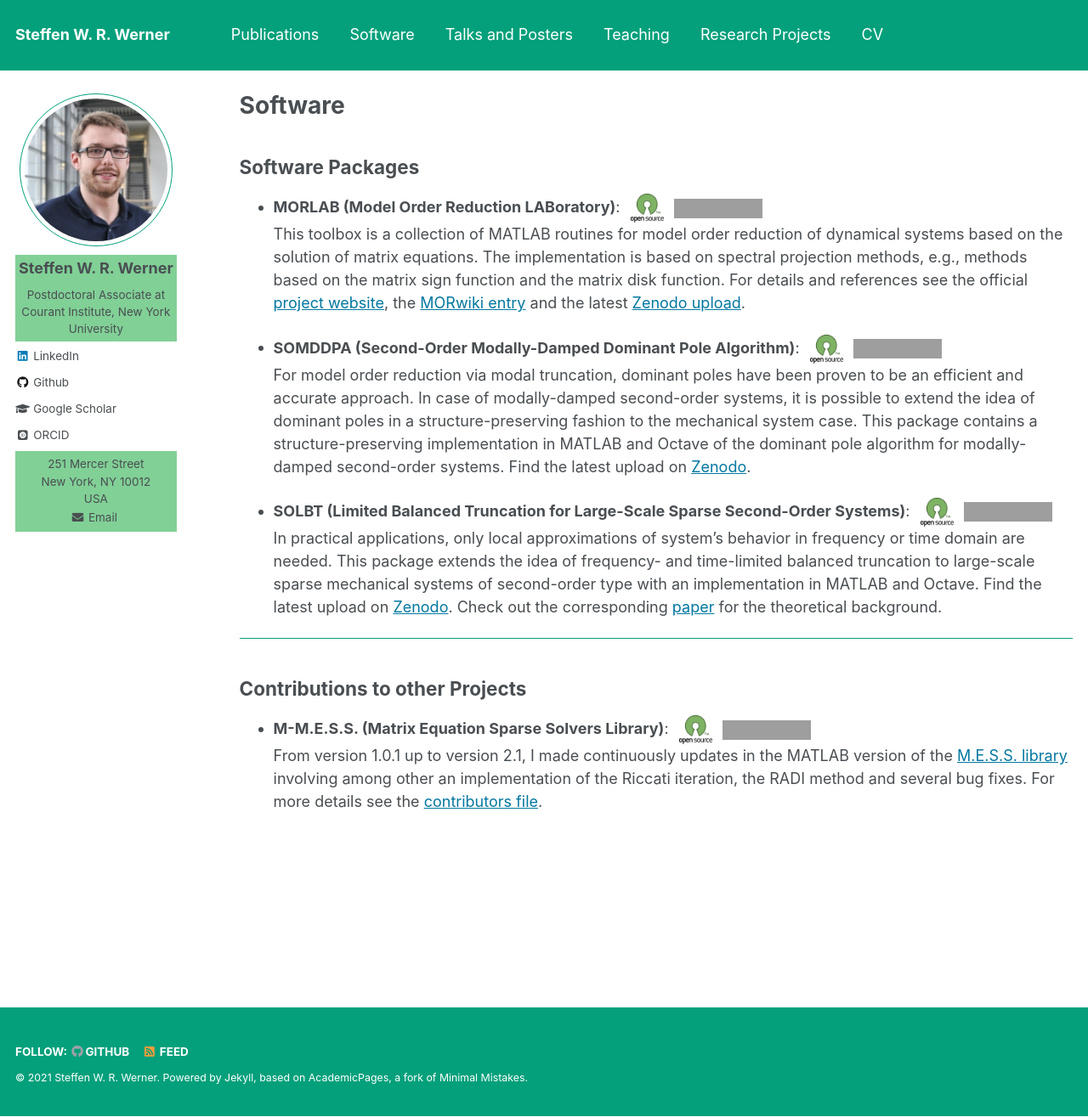
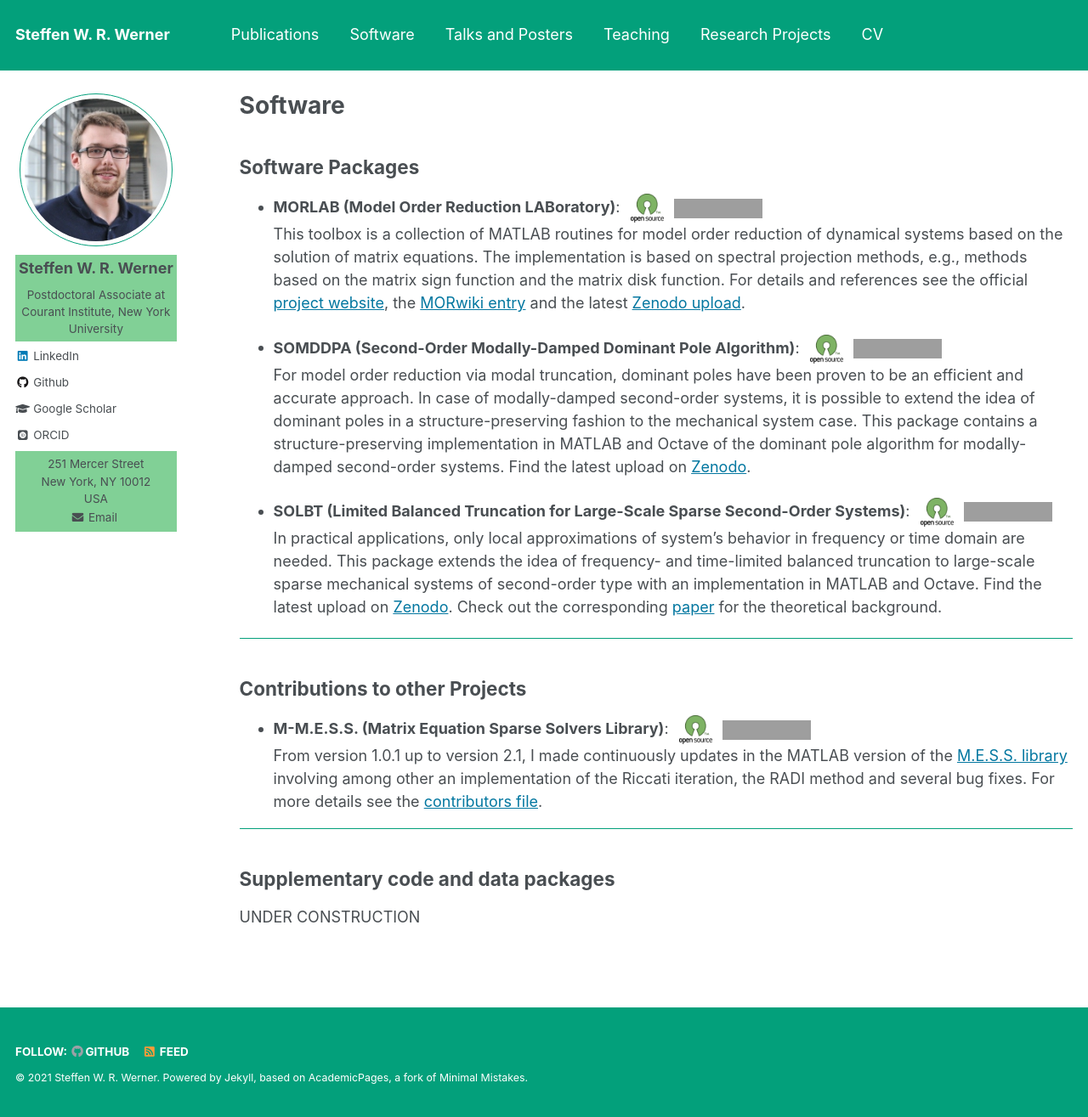
Before and after one commit to ninsteve/ninsteve.github.io, a Jekyll site: the page built from _pages/software.md, in a window 1280 px wide and 1315 px high. Shown: the whole window at 85% size. Built offline with Jekyll 4.4.1, drawn with Linux system fonts in a browser that asks for light colours; some web fonts are replaced; grey boxes are pictures that could not be loaded.

Commit message:
Started extra packages.

```diff
--- a/_pages/software.md
+++ b/_pages/software.md
@@ -83,3 +83,9 @@ author_profile: true
   method and several bug fixes.
   For more details see the <a target="_blank"
   href="https://gitlab.mpi-magdeburg.mpg.de/mess/mmess-releases/-/blob/master/CONTRIBUTORS.md">contributors file</a>.
+
+---
+
+## Supplementary code and data packages ##
+
+UNDER CONSTRUCTION
```
